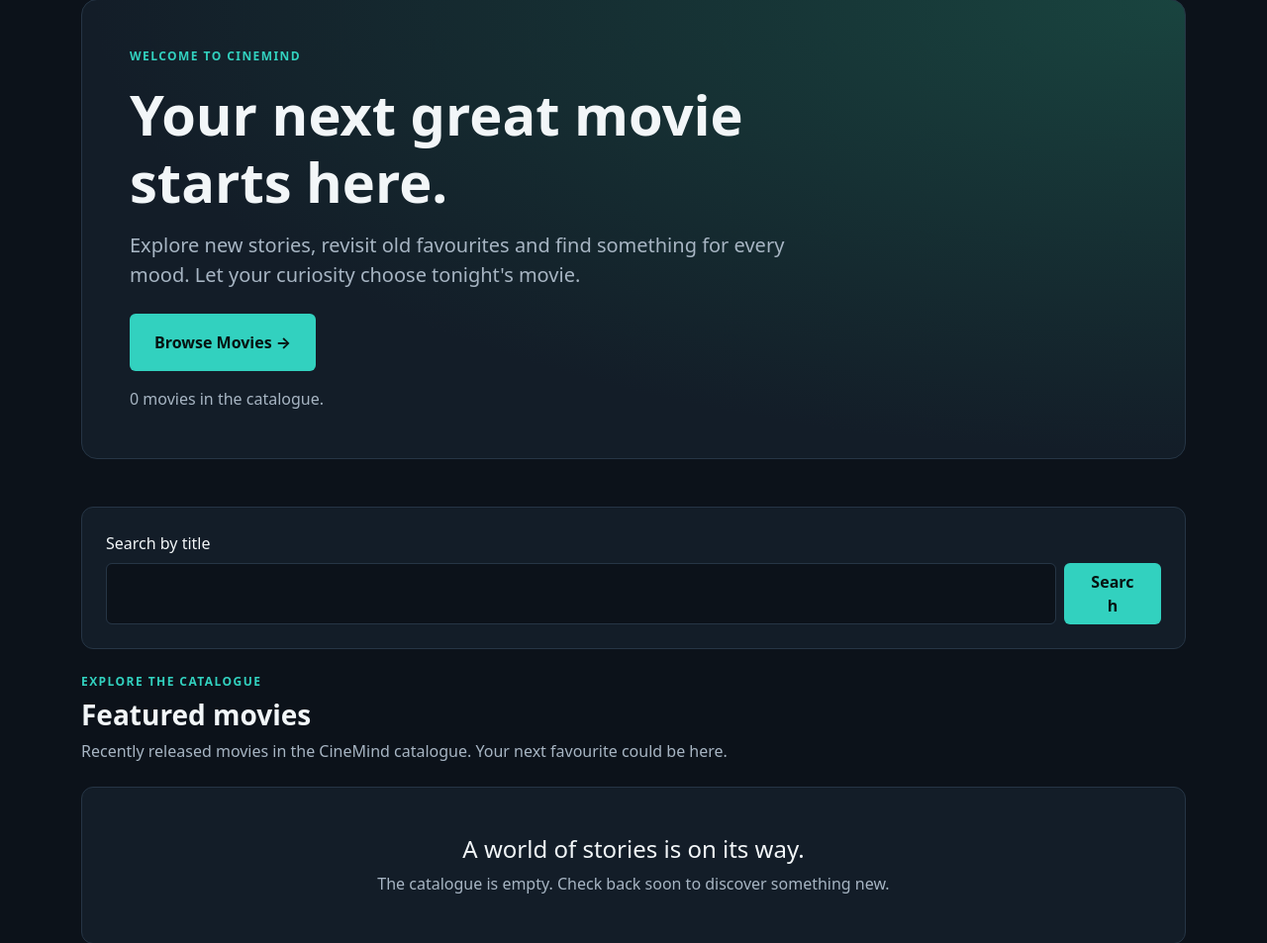
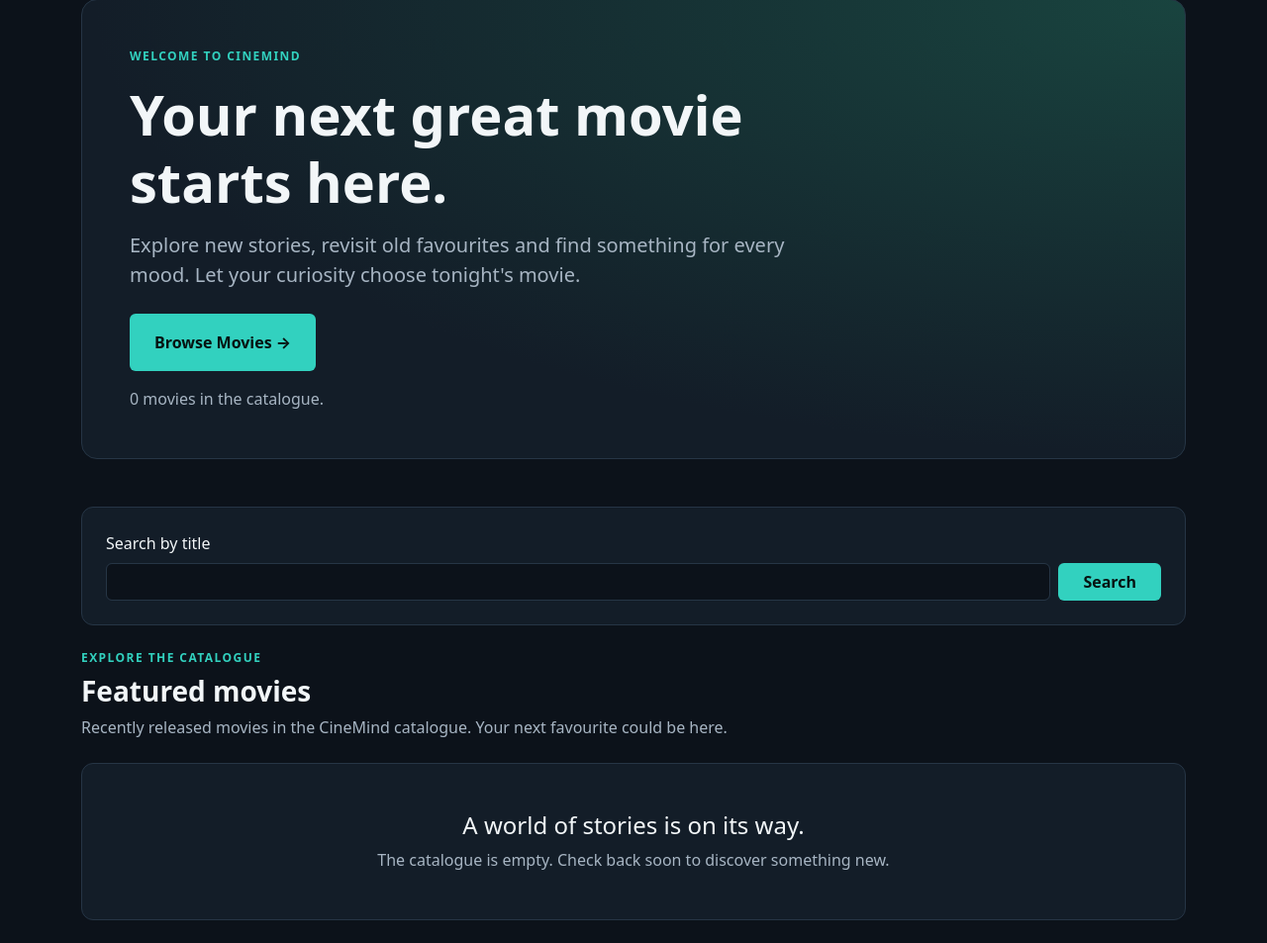
Before and after one commit to abrar-arif-fahim/CineMind, a Django app: page / in a window 1280 px wide. Shown: the part 92-1045 px from the top of the page at 99% size. Run offline with Django 5.2, Linux system fonts and the light colour scheme; data that the repository does not hold is empty.

Commit message:
Integrate CineMind frontend and backend

```diff
--- a/templates/catalogue/home.html
+++ b/templates/catalogue/home.html
@@ -19,7 +19,7 @@
         <label for="home-search" class="form-label">Search by title</label>
         <div class="d-flex flex-column flex-sm-row gap-2">
             <input type="search" class="form-control" id="home-search" name="q">
-            <button class="btn home-browse-btn px-4" type="submit">Search</button>
+            <button class="btn home-browse-btn flex-shrink-0 text-nowrap px-4" type="submit">Search</button>
         </div>
     </form>
 
```
